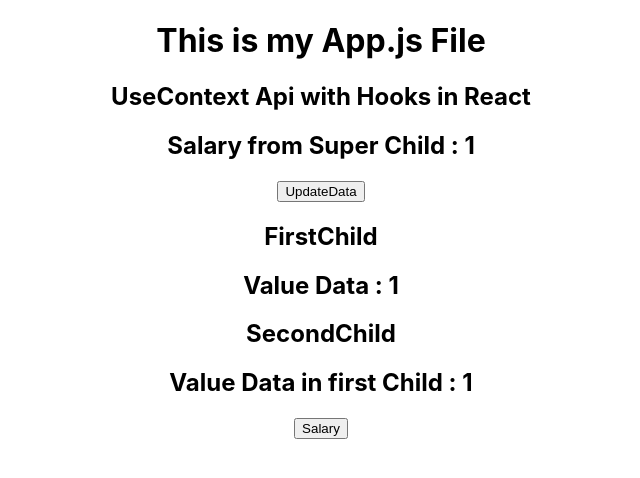
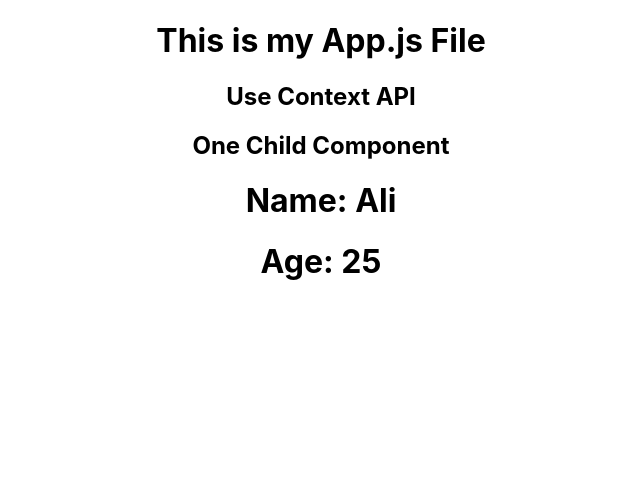
Before and after one commit to Farhan559/React_Project, a React (Create React App) app: page /company/students in a window 1280 px wide. Shown: the top 478 px of the page, without its empty margins (319-959 px from the left). Built offline with nearby package versions, Linux system fonts and the light colour scheme.

Commit message:
feat: added Component

```diff
--- a/src/App.js
+++ b/src/App.js
@@ -1,6 +1,8 @@
 // import React,{useState} from 'react';
 import { useState } from 'react';
 import './App.css';
+import UseContext from './components/API Context/UseContext';
+// import One from './components/API Context/One';
 // import Calculator from './Calculator';
 // import Home from './components/My routes/Home';
 // import { BrowserRouter, Routes,Route,Link} from 'react-router-dom';
@@ -14,7 +16,8 @@
 // import Faculty from './components/Nested Routes/Faculty';
 // import Students from './components/Nested Routes/Students';
 // import Protected from './components/My routes/Protected';
-import ContextApiWithHooks from './components/ContextApiWithHooks';
+// import ContextApiWithHooks from './components/ContextApiWithHooks';
+
 // import UseMemo from './components/UseMemo';
 // import PropsUseEffect from './PropsUseEffect';
 // import UseEffectHook from './components/UseEffectHook';
@@ -38,8 +41,8 @@
   // // const [firstName,setName] = useState('Qaim')
   // function GetData(){
   //   alert('Pass props as function in React')
-  // }
-  const[count,setCount] = useState(0)
+  // // }
+  // const[count,setCount] = useState(0)
 
   return (
     <div className="App">
@@ -85,7 +88,9 @@
         </Route>
       </Routes>
       </BrowserRouter> */}
-      <ContextApiWithHooks />
+      {/* <ContextApiWithHooks /> */}
+      <UseContext />
+      {/* <One /> */}
     </div>
   );
 }
--- /dev/null
+++ b/src/components/API Context/One.jsx
@@ -0,0 +1,16 @@
+import React, { useContext } from 'react';
+import { UserContext } from './UseContext';  // Correct import for UserContext
+
+const One = () => {
+  const user = useContext(UserContext);  // Accessing the context value directly
+
+  return (
+    <>
+      <h2>One Child Component</h2>
+      <h1>Name: {user.name}</h1>
+      <h1>Age: {user.age}</h1>
+    </>
+  );
+};
+
+export default One;
--- /dev/null
+++ b/src/components/API Context/UseContext.jsx
@@ -0,0 +1,20 @@
+import React, { createContext } from 'react';
+import One from './One';
+
+// Creating the context
+export const UserContext = createContext();
+
+const UseContext = () => {
+  const user = { name: "Ali", age: 25 };  // user data to be shared
+
+  return (
+    <UserContext.Provider value={user}>
+      <>
+        <h2>Use Context API</h2>
+        <One />  {/* One component will consume the context */}
+      </>
+    </UserContext.Provider>
+  );
+};
+
+export default UseContext;
```
Also changed, not shown: src/components/API Context/Two.jsx (added, +12 -0 lines).
